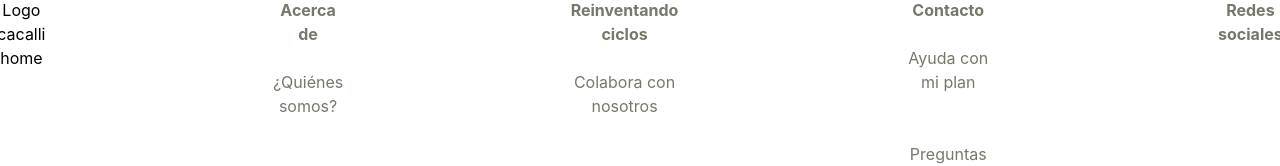
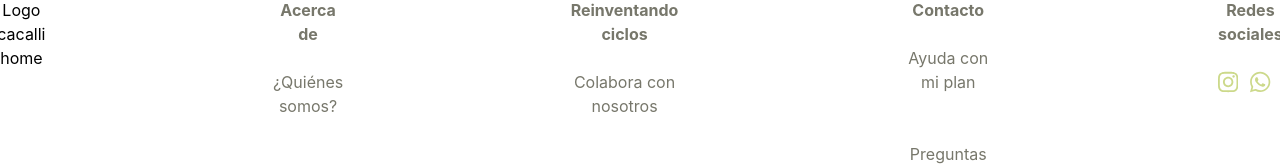
Before and after one commit to Cacalli/cacalli-frontend, a React (Create React App) app: page / in a window 1280 px wide. Shown: the part 138-304 px from the top of the page. Built offline with nearby package versions, Linux system fonts and the light colour scheme.

Commit message:
social media icons added

```diff
--- a/package.json
+++ b/package.json
@@ -9,6 +9,7 @@
     "classnames": "^2.3.2",
     "react": "^18.2.0",
     "react-dom": "^18.2.0",
+    "react-icons": "^4.7.1",
     "react-router-dom": "^6.7.0",
     "react-scripts": "5.0.1",
     "web-vitals": "^2.1.4"
--- a/src/components/Footer.js
+++ b/src/components/Footer.js
@@ -1,4 +1,5 @@
 import { Link } from "react-router-dom"
+import {FaInstagram, FaWhatsapp} from 'react-icons/fa';
 
 export default function Footer(){
 
@@ -30,7 +31,11 @@ export default function Footer(){
                 </div>
 
                 <div className="flex flex-col mx-28 text-neutral-gray-two">
-                    <p className="font-bold ">Redes sociales</p>
+                    <p className="font-bold">Redes sociales</p>
+                    <div className="flex my-6 m-0 text-green-three">
+                        <FaInstagram  size="1.5em"/>
+                        <FaWhatsapp className="mx-3" size="1.5em"/>
+                    </div>
 
                 </div>
         </footer>
```
Also changed, not shown: 1 other file (tests, documents, lock files or other folders).
